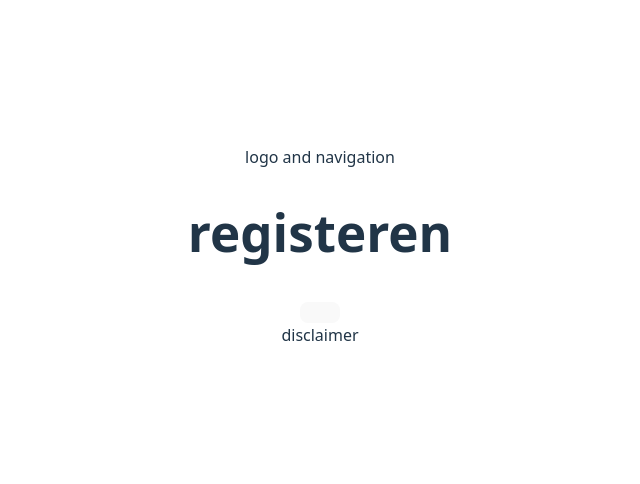
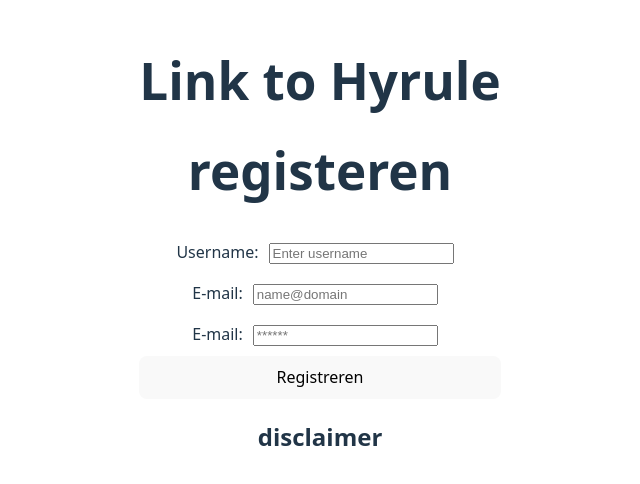
Before and after one commit to MatthieuMosch/link-to-hyrule, a React (Vite) app: page /register in a window 1280 px wide. Shown: the part 154-638 px from the top of the page, without its empty margins (320-960 px from the left). Built offline with nearby package versions, Linux system fonts and the light colour scheme.

Commit message:
registeren werkt met form data

```diff
--- a/src/App.jsx
+++ b/src/App.jsx
@@ -7,12 +7,14 @@
 import Profile from "./pages/profile/Profile.jsx";
 import NotFound from "./pages/notfound/NotFound.jsx";
 import {AuthContext} from "./context/AuthProvider.jsx";
+import Header from "./components/header/Header.jsx";
+import Footer from "./components/footer/Footer.jsx";
 
 function App() {
     const {isAuth} = useContext(AuthContext);
     return (
         <>
-            <header>logo and navigation</header>
+            <Header/>
             <main>
                 <Routes>
                     <Route path="/" element={<Home/>}/>
@@ -22,7 +24,7 @@
                     <Route path="*" element={<NotFound/>}/>
                 </Routes>
             </main>
-            <footer>disclaimer</footer>
+            <Footer/>
         </>
     )
 }
--- /dev/null
+++ b/src/components/footer/Footer.jsx
@@ -0,0 +1,9 @@
+function Footer() {
+    return (
+        <footer>
+            <h2>disclaimer</h2>
+        </footer>
+    );
+}
+
+export default Footer;
--- /dev/null
+++ b/src/components/header/Header.jsx
@@ -0,0 +1,9 @@
+function Header() {
+    return (
+        <header>
+            <h1>Link to Hyrule</h1>
+        </header>
+    );
+}
+
+export default Header;
--- /dev/null
+++ b/src/components/inputfield/InputField.css
@@ -0,0 +1,3 @@
+input {
+    margin: 10px;
+}
--- /dev/null
+++ b/src/components/inputfield/InputField.jsx
@@ -0,0 +1,19 @@
+import "./InputField.css";
+
+function InputField({name, type, placeholder, value, changeHandler, children}) {
+    return (
+        <label htmlFor={name}>
+            {children}
+            <input
+                type={type}
+                id={name}
+                name={name}
+                placeholder={placeholder}
+                value={value}
+                onChange={changeHandler}
+            />
+        </label>
+    );
+}
+
+export default InputField;
--- a/src/context/AuthProvider.jsx
+++ b/src/context/AuthProvider.jsx
@@ -1,4 +1,5 @@
 import {createContext, useState} from "react";
+import axios from "axios";
 
 export const AuthContext = createContext(null);
 
@@ -6,17 +7,24 @@
     const uri = "https://frontend-educational-backend.herokuapp.com/api/";
     const [auth, setAuth] = useState({
         isAuth: false,
-        user: {},
+        user: {
+            username: "",
+            email: "",
+            password: "",
+            info: "",
+            role: ["user"]
+        },
         isDone: false,
-        });
+    });
     const [errorMsg, setError] = useState("");
     const [loading, setLoading] = useState(false);
 
-    async function login(){
+    async function login(user) {
         setError("");
         setLoading(true);
         try {
-            const response = await axios
+            const response = await axios.post(uri + "auth/signin", user);
+            console.log("login response", response);
         } catch (err) {
             setError(err.message);
             console.error(err);
--- /dev/null
+++ b/src/pages/register/Register.css
@@ -0,0 +1,4 @@
+form {
+    display: flex;
+    flex-direction: column;
+}
--- a/src/pages/register/Register.jsx
+++ b/src/pages/register/Register.jsx
@@ -1,7 +1,9 @@
 import {useContext, useState} from "react";
 import {AuthContext} from "../../context/AuthProvider.jsx";
 import axios from "axios";
+import InputField from "../../components/inputfield/InputField.jsx";
 
+import "./Register.css";
 
 function Register() {
     const {uri, login} = useContext(AuthContext);
@@ -16,14 +18,6 @@
     })
 
     async function register() {
-        setFormState({
-            ...formState,
-            username: "matthieu",
-            email: "m@m",
-            password: "mmmmmm",
-            info: "extra info",
-            role: ["user"]
-        });
         setErrorMsg("");
         setLoading(true);
         try {
@@ -31,6 +25,7 @@
             console.log("signup response", response);
             if (response.status === 200) {
                 console.log("registration successful");
+                void login(formState);
             }
         } catch (err) {
             setErrorMsg(err.response.data.message);
@@ -40,20 +35,34 @@
         }
     }
 
+    function handleChange(e) {
+        setFormState({ ...formState, [e.target.name]: e.target.value });
+    }
+
     function handleSubmit(e) {
         e.preventDefault();
-
+        void register();
     }
 
     return (
         <>
             <h1>registeren</h1>
             <form onSubmit={handleSubmit}>
-
+                <InputField type="text" name="username" placeholder="Enter username"
+                            value={formState.username} changeHandler={handleChange}>
+                    Username:
+                </InputField>
+                <InputField type="email" name="email" placeholder="name@domain"
+                            value={formState.email} changeHandler={handleChange}>
+                    E-mail:
+                </InputField>
+                <InputField type="password" name="password" placeholder="******"
+                            value={formState.password} changeHandler={handleChange}>
+                    E-mail:
+                </InputField>
+                <button type="submit">Registreren</button>
             </form>
-
-            <button type="button" onClick={register}></button>
-            {loading && <h2>Loading ....</h2>}
+            {loading && <h2>Processing....</h2>}
             {errorMsg && <dialog open>{errorMsg}</dialog>}
         </>
     );
```
